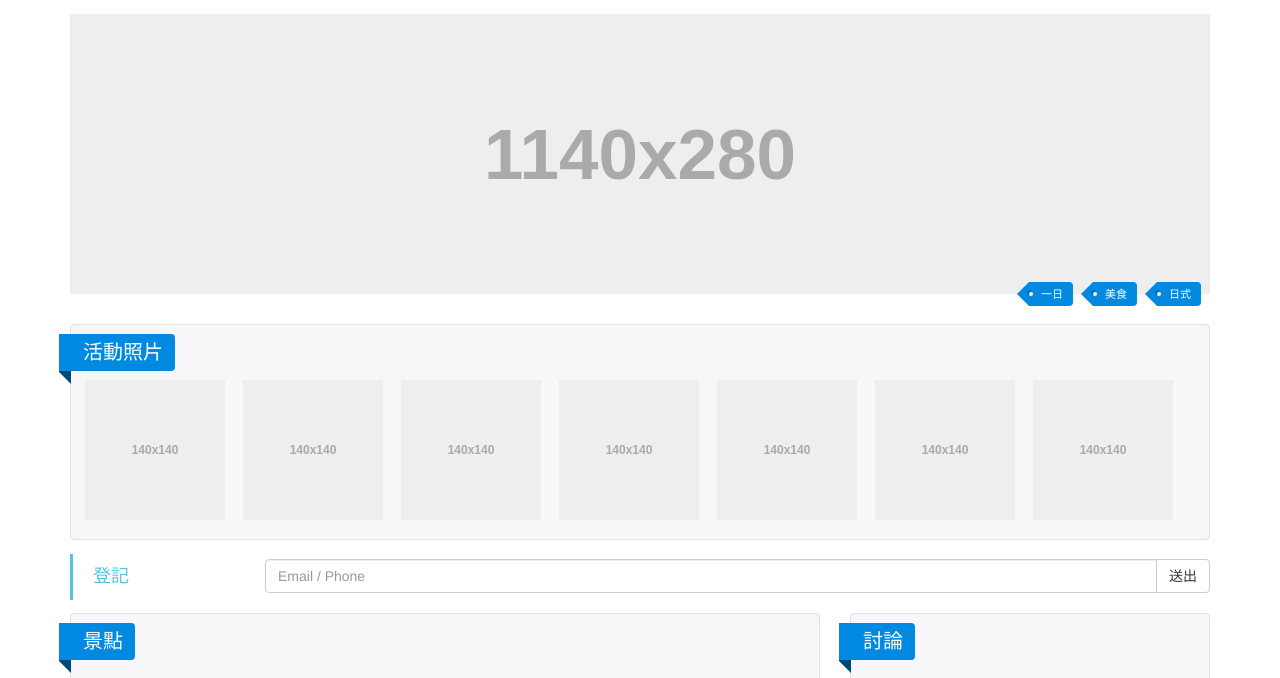
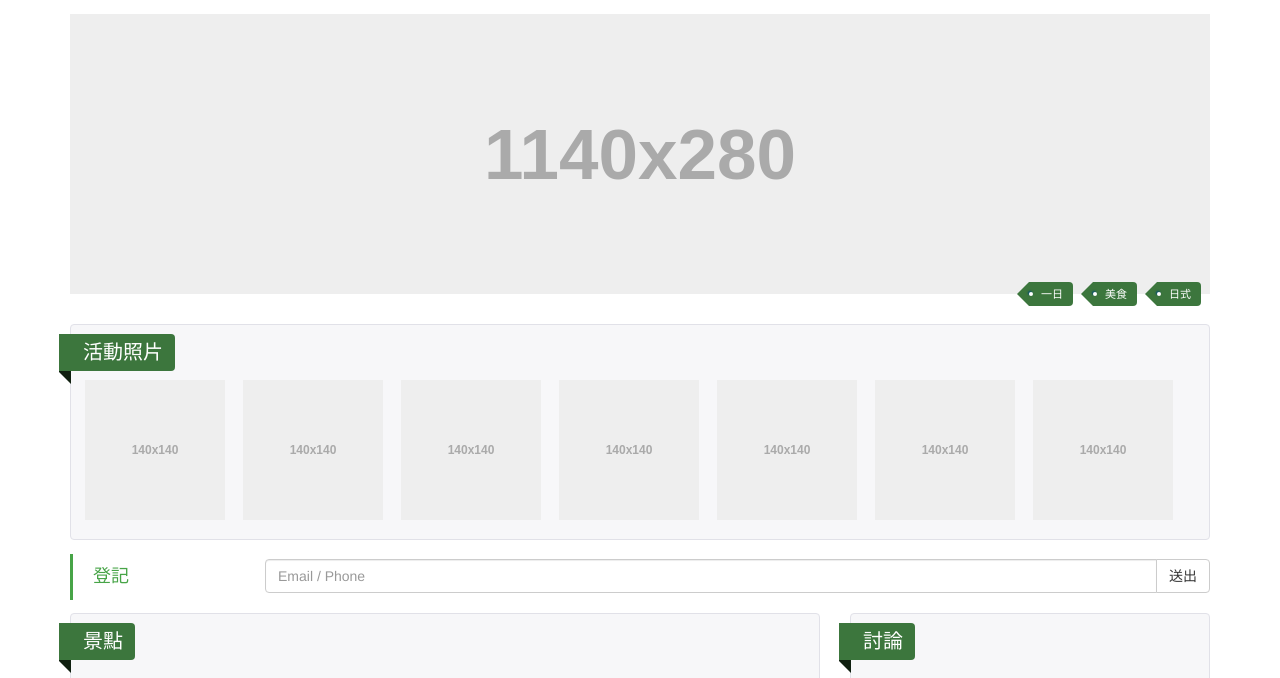
Before and after one commit to yutin1987/fed.tw_gulp, a website: page src/action.jade in a window 1280 px wide. Shown: the part 58-736 px from the top of the page. Drawn offline with nearby package versions, Linux system fonts and the light colour scheme; files that its build step writes are made by us from their sources.

Commit message:
改為綠色

```diff
--- a/src/style/index.styl
+++ b/src/style/index.styl
@@ -36,9 +36,9 @@
   border-left: 3px solid #eee
 
 .bs-callout-info
-  border-color: #5bc0de
+  border-color: #47a447
   h4
-    color: #5bc0de
+    color: #47a447
 
 // .subject
 .subject
@@ -47,7 +47,7 @@
   top: 10px
   margin-left: 16px
   padding: 4px 12px
-  background: #0089e0
+  background: #3c763d
   color: #fff
   font-size: 20px
   text-decoration: none
@@ -60,7 +60,7 @@
     left: -12px
     width: 12px
     height: 100%
-    border-color: transparent #004976 transparent transparent
+    border-color: transparent #102010 transparent transparent
     border-style: solid
     border-width: 12px 12px 12px 0px
   &:after
@@ -71,7 +71,7 @@
     float: left
     width: 12px
     height: 100%
-    background: #0089e0
+    background: #3c763d
     // box-shadow: -1px -1px 2px #0089e0
 
 
@@ -193,7 +193,7 @@
     a
       margin-left:20px
       padding:0 10px 0 12px
-      background:#0089e0
+      background: #3c763d
       color:#fff
       text-decoration:none
       border-bottom-right-radius:4px
@@ -206,7 +206,7 @@
         left:-12px
         width:0
         height:0
-        border-color:transparent #0089e0 transparent transparent
+        border-color:transparent #3c763d transparent transparent
         border-style:solid
         border-width:12px 12px 12px 0
       &:after
```
Also changed, not shown: build/style/index.css.
